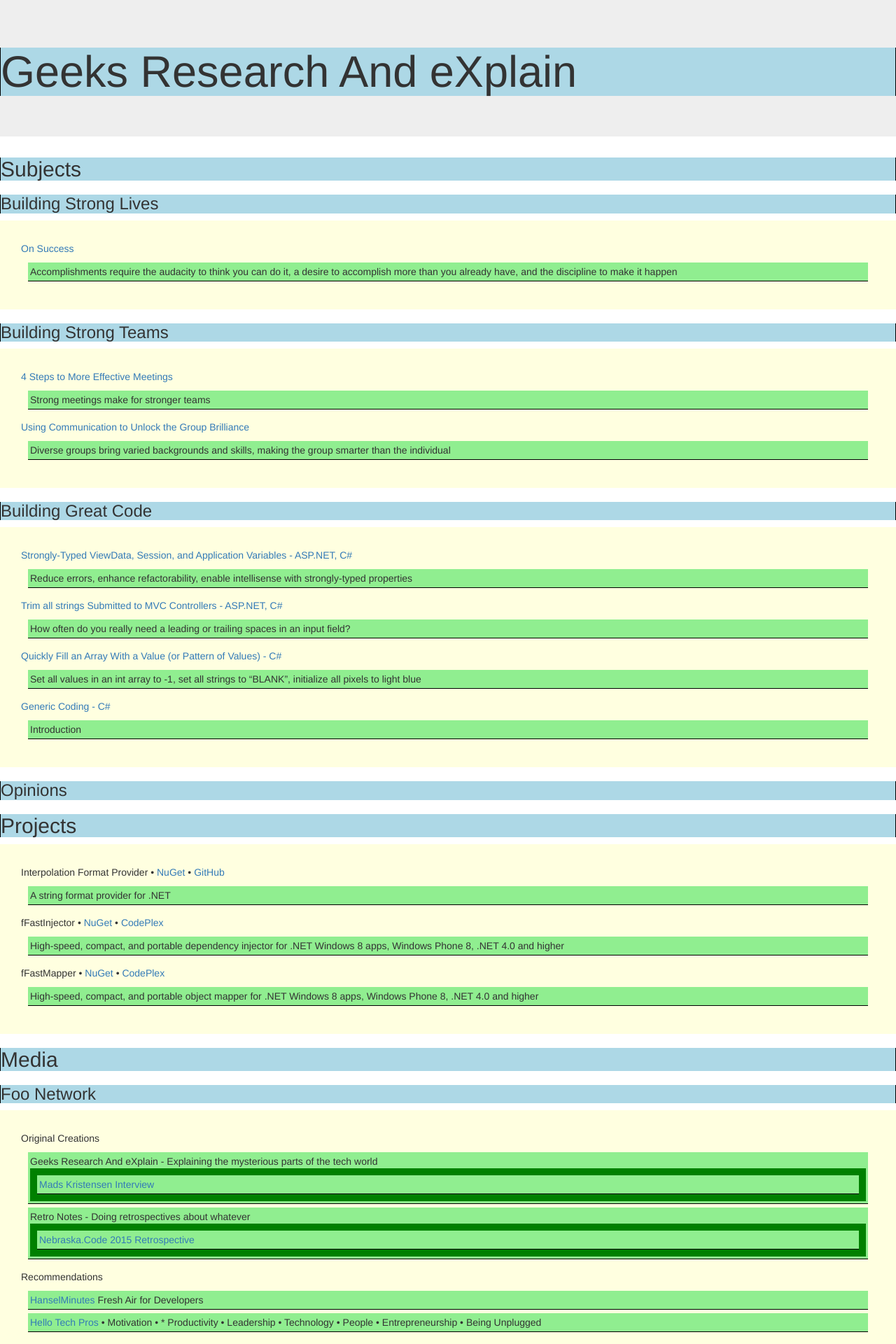
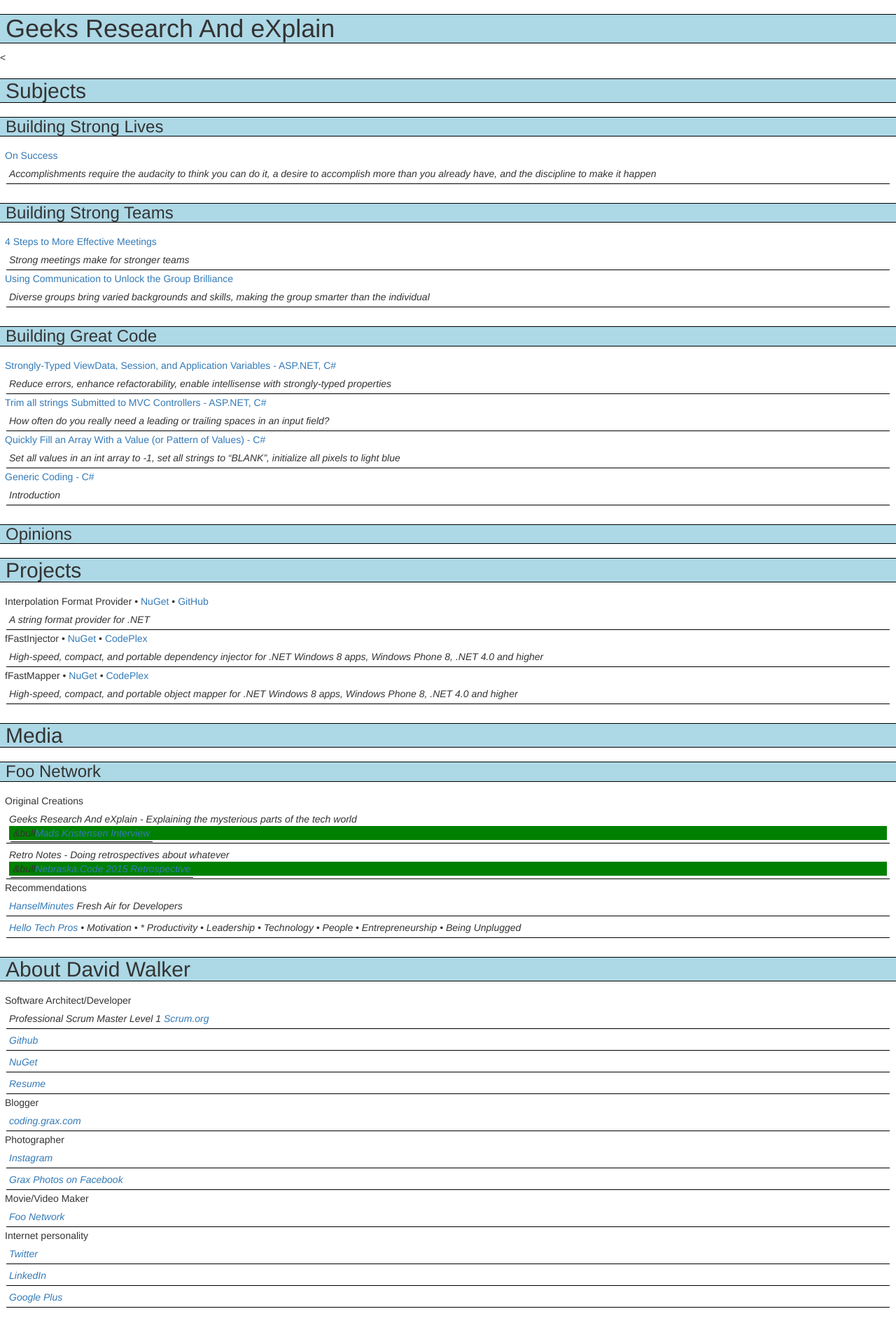
Before and after one commit to Grax32/Grax32.github.io, a Jekyll site: the page built from index.md, in a window 1280 px wide. Shown: the top 1920 px of the page at 70% size. Built offline with Jekyll 4.4.1, drawn with Linux system fonts in a browser that asks for light colours; after the commit the page ends 1885 px from its top, so only the background shows below that.

Commit message:
Update home

```diff
--- a/_layouts/default.html
+++ b/_layouts/default.html
@@ -20,7 +20,7 @@
     <![endif]-->
   </head>
   <body>
-      <div class="jumbotron"><h1>{{ page.title }}</h1></div>
+      <h1>{{ page.title }}</h1><
       <div>
     {{content}}
     </div>
--- a/stylesheets/home.css
+++ b/stylesheets/home.css
@@ -1,17 +1,22 @@
 
 ul {
-    background-color: lightyellow;
     list-style-type: none;
     list-style-position: inside;
-    padding: 25px;
+    padding: 5px;
 }
 
 li {
-    margin: 5px;
+    margin: 2px;
 }
 
 ul ul {
-    padding: 5px;
+    padding: 0;
+}
+
+ul ul li {
+    font-style: italic;
+    border-bottom: 1px solid black;
+    padding: 4px;
 }
 
 ul ul ul {
@@ -19,16 +24,23 @@ ul ul ul {
     border: 0 none;
 }
 
-ul ul li {
-    background-color: lightgreen;
-    border-bottom: 1px solid black;
-    padding: 3px;
+ul ul ul li {
+    font-style:  italic;
+    padding: 4px;
+    display: inline;
 }
 
+ul ul ul li:before {
+    content: "&bull";
+}
+
+h1 {
+    width: 100%;
+}
 
 h1,h2,h3,h4,h5,h6{
-    width: 100%;
     border: 1px solid black;
-    border-width: 0 1px;
+    border-width: 1px 0;
     background-color: lightblue;
+    padding-left: 8px;
 }
```
